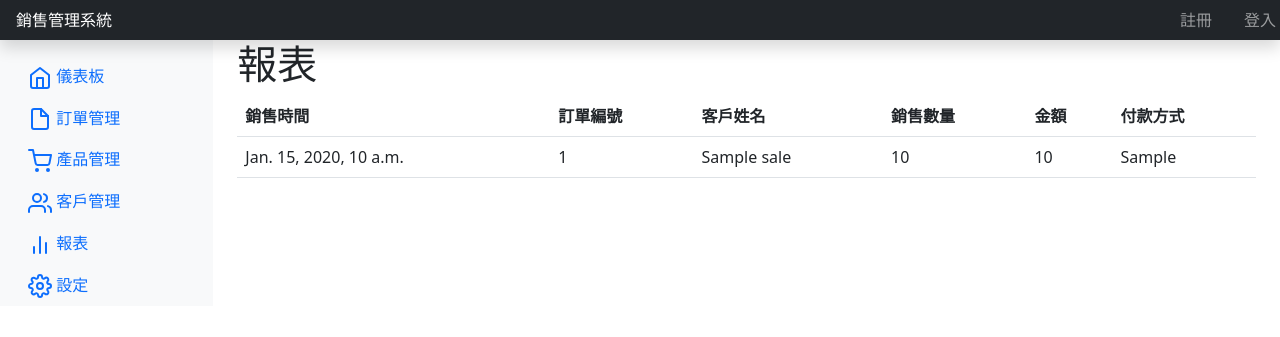
After one commit to SsuJuLin/SE, a Django app: template templates/report.html in a window 1280 px wide. The commit adds this page. Shown: the top 337 px of the page. Run offline with Django 4.2, Linux system fonts and the light colour scheme; the template is opened without the code that fills it: most values are stand-ins (such as "Sample title", 1, 10 or a date in 2020).

Commit message:
Add files via upload

```diff
--- /dev/null
+++ b/templates/report.html
@@ -0,0 +1,32 @@
+{% extends 'base.html' %}
+
+{% block title %}報表 - 銷售管理系統{% endblock %}
+
+{% block content %}
+<h1>報表</h1>
+
+<table class="table">
+    <thead>
+        <tr>
+            <th>銷售時間</th>
+            <th>訂單編號</th>
+            <th>客戶姓名</th>
+            <th>銷售數量</th>
+            <th>金額</th>
+            <th>付款方式</th>
+        </tr>
+    </thead>
+    <tbody>
+        {% for sale in sales %}
+        <tr>
+            <td>{{ sale.sales_time }}</td>
+            <td>{{ sale.order_number }}</td>
+            <td>{{ sale.customer_name }}</td>
+            <td>{{ sale.quantity }}</td>
+            <td>{{ sale.amount }}</td>
+            <td>{{ sale.payment_method }}</td>
+        </tr>
+        {% endfor %}
+    </tbody>
+</table>
+{% endblock %}
```
Also changed, not shown: templates/order.html (+35 -1 lines).
